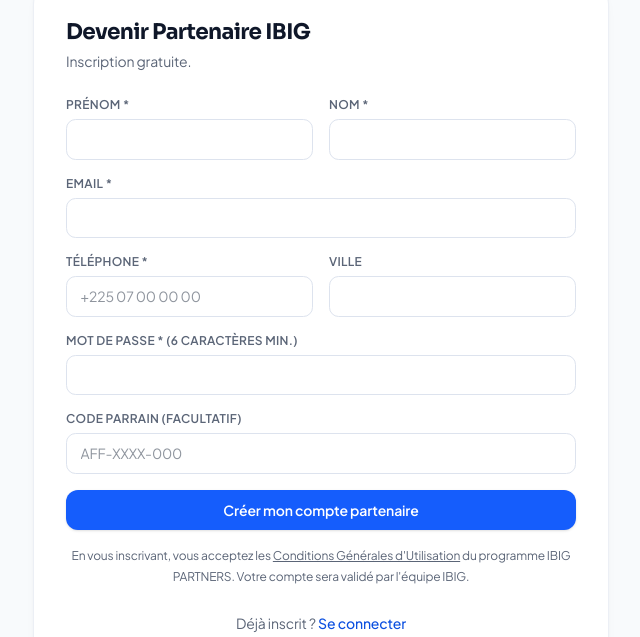
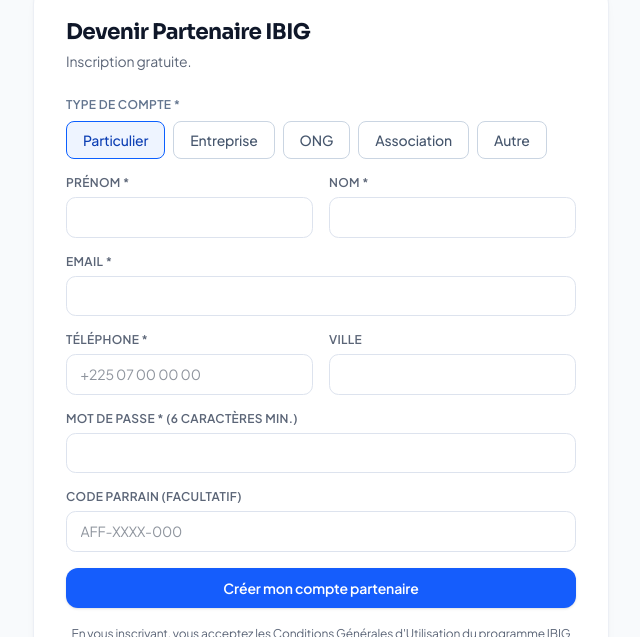
Before and after one commit to ibinter/ibig-partners, a Next.js app: page /rejoindre in a window 1280 px wide. Shown: the part 122-759 px from the top of the page, without its empty margins (319-959 px from the left). Built offline with nearby package versions, Linux system fonts and the light colour scheme; no server answers.

Commit message:
feat: inscription Particulier / Entreprise / ONG / Association avec nom organisation

```diff
--- a/src/app/auth-actions.ts
+++ b/src/app/auth-actions.ts
@@ -74,12 +74,15 @@
   const phone = String(formData.get("phone") || "").trim();
   const city = String(formData.get("city") || "").trim();
   const password = String(formData.get("password") || "");
-  const payoutMethod = String(formData.get("payoutMethod") || "ORANGE_MONEY");
-  const payoutDetail = String(formData.get("payoutDetail") || "").trim();
+  const partnerType = String(formData.get("partnerType") || "INDIVIDUAL");
+  const orgName = String(formData.get("orgName") || "").trim();
   let sponsorCode = String(formData.get("sponsorCode") || "").trim().toUpperCase();
 
   if (!firstName || !lastName || !email || !phone || !password) {
     return { error: "Merci de remplir tous les champs obligatoires." };
+  }
+  if (partnerType !== "INDIVIDUAL" && !orgName) {
+    return { error: "Merci d'indiquer le nom de votre organisation." };
   }
   if (password.length < 6) {
     return { error: "Le mot de passe doit contenir au moins 6 caractères." };
@@ -111,8 +114,8 @@
       phone,
       city: city || null,
       passwordHash: await hashPassword(password),
-      payoutMethod,
-      payoutDetail: payoutDetail || null,
+      partnerType,
+      orgName: orgName || null,
       sponsorId,
       approved: false,
     },
--- a/src/app/rejoindre/register-form.tsx
+++ b/src/app/rejoindre/register-form.tsx
@@ -1,9 +1,18 @@
 "use client";
 
+import { useState } from "react";
 import { useActionState } from "react";
 import { Button, Field } from "@/components/ui";
 
 type State = { error?: string } | null;
+
+const PARTNER_TYPES = [
+  { value: "INDIVIDUAL",   label: "Particulier" },
+  { value: "COMPANY",      label: "Entreprise" },
+  { value: "NGO",          label: "ONG" },
+  { value: "ASSOCIATION",  label: "Association" },
+  { value: "OTHER",        label: "Autre" },
+];
 
 export default function RegisterForm({
   action,
@@ -13,12 +22,58 @@
   prefillCode?: string;
 }) {
   const [state, formAction, pending] = useActionState<State, FormData>(action, null);
+  const [partnerType, setPartnerType] = useState("INDIVIDUAL");
+  const isOrg = partnerType !== "INDIVIDUAL";
 
   return (
     <form action={formAction} className="mt-6 space-y-4">
+      {/* Type de compte */}
+      <div>
+        <label className="block text-xs font-semibold uppercase tracking-wide text-slate-500 mb-2">
+          Type de compte *
+        </label>
+        <div className="flex flex-wrap gap-2">
+          {PARTNER_TYPES.map((t) => (
+            <label
+              key={t.value}
+              className={`cursor-pointer rounded-lg border px-4 py-2 text-sm font-medium transition-colors ${
+                partnerType === t.value
+                  ? "border-brand-500 bg-brand-50 text-brand-700"
+                  : "border-slate-300 bg-white text-slate-600 hover:border-brand-300"
+              }`}
+            >
+              <input
+                type="radio"
+                name="partnerType"
+                value={t.value}
+                checked={partnerType === t.value}
+                onChange={() => setPartnerType(t.value)}
+                className="sr-only"
+              />
+              {t.label}
+            </label>
+          ))}
+        </div>
+      </div>
+
+      {/* Nom de l'organisation (si non Particulier) */}
+      {isOrg && (
+        <Field
+          label={`Nom de l'${partnerType === "NGO" ? "ONG" : partnerType === "ASSOCIATION" ? "association" : "organisation"} *`}
+          name="orgName"
+          required
+          placeholder={
+            partnerType === "COMPANY" ? "Ex : IBIG SARL" :
+            partnerType === "NGO" ? "Ex : ONG Espoir" :
+            partnerType === "ASSOCIATION" ? "Ex : Association des jeunes entrepreneurs" :
+            "Nom de votre structure"
+          }
+        />
+      )}
+
       <div className="grid gap-4 sm:grid-cols-2">
-        <Field label="Prénom *" name="firstName" required />
-        <Field label="Nom *" name="lastName" required />
+        <Field label={isOrg ? "Prénom du responsable *" : "Prénom *"} name="firstName" required />
+        <Field label={isOrg ? "Nom du responsable *" : "Nom *"} name="lastName" required />
       </div>
       <Field label="Email *" name="email" type="email" required />
       <div className="grid gap-4 sm:grid-cols-2">
@@ -26,7 +81,6 @@
         <Field label="Ville" name="city" />
       </div>
       <Field label="Mot de passe * (6 caractères min.)" name="password" type="password" required />
-
       <Field label="Code parrain (facultatif)" name="sponsorCode" defaultValue={prefillCode} placeholder="AFF-XXXX-000" />
 
       {state?.error && (
```
Also changed, not shown: 1 other file (tests, documents, lock files or other folders).
